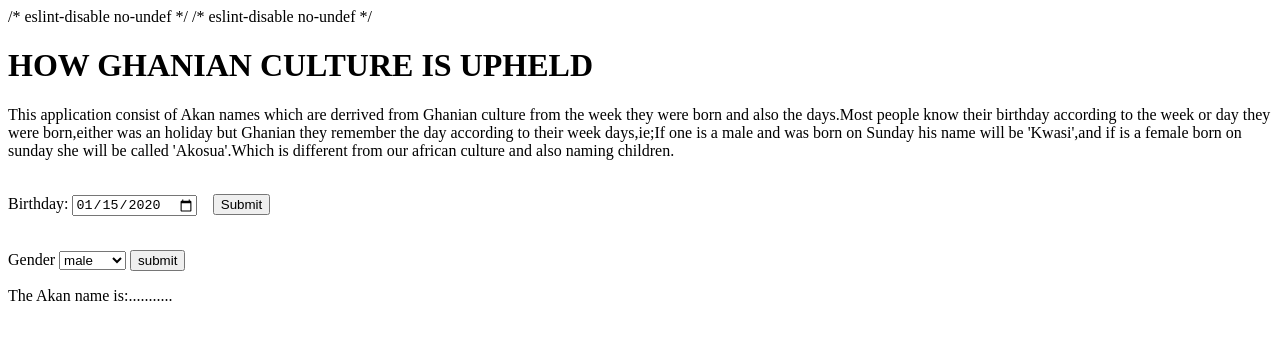
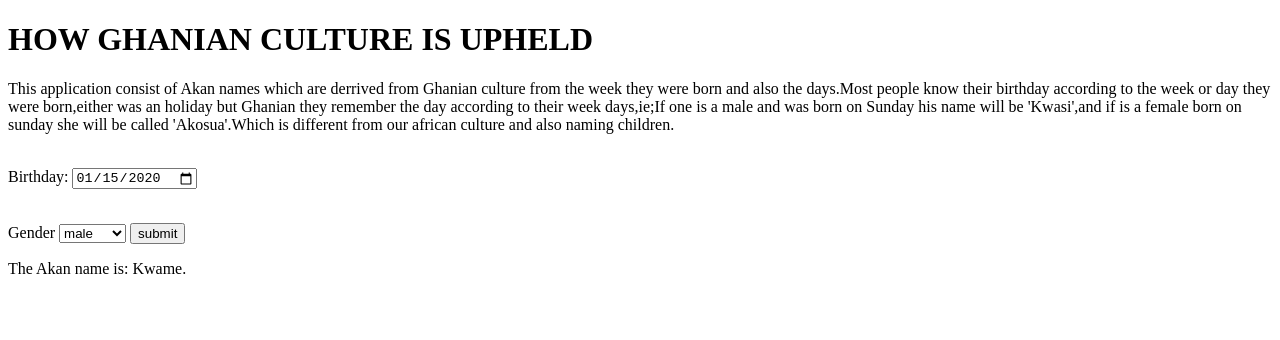
Before and after one commit to kennedy-ben/Week-two-project, a plain HTML site: page index.html in a window 1280 px wide. Both pictures are taken after typing "2020-01-15" into the empty fields and a click on the input "submit". Drawn offline with Linux system fonts and the light colour scheme.

Commit message:
AkanName added

```diff
--- a/index.html
+++ b/index.html
@@ -1,5 +1,3 @@
-/* eslint-disable no-undef */
-/* eslint-disable no-undef */
 <!DOCTYPE html>
 <html>
 
@@ -28,9 +26,8 @@
 
     <form action="/index.html">
         <lebel for="Birthday">Birthday:</lebel>
-        <input type="date" id="Bithday" name="Bithday" onkeyup="calculated_age()" />
+        <input type="date" id="birthday" name="Bithday" />
         &nbsp;&nbsp;
-        <input type="submit" />
     </form>
     <p id="calculated_age"></p>
 
@@ -38,18 +35,17 @@
 
     <br>
     <leble>Gender</leble>
-    <select name="Gender">
+    <select name="Gender" id="gender">
         <option value="male"> male</option>
         <option value="Female"> Female</option>
         <option value="Other">Other</option>
     </select>
 
-    <input type="submit" name="submit" Value="submit">
+    <input type="submit" name="submit" Value="submit" onclick="getAkanName()">
     </form>
     <br>
 
-    <p class="bottom ">The Akan name is:...........</p>
-
+    <p class="bottom ">The Akan name is: <span id="akanName">Akan Name</span>.</p>
     <script src="./js/controlflow.js"></script>
 
 </body>
--- /dev/null
+++ b/js/controlflow.js
@@ -0,0 +1,49 @@
+function getAkanName() {
+  const maleAkanNames = [
+    'Kwasi',
+    'Kwadwo',
+    'Kwabena',
+    'Kwaku',
+    'Yaw',
+    'Kofi',
+    'Kwame',
+  ];
+
+  const femaleAkanNames = [
+    'Akosua',
+    'Adwoa',
+    'Abenaa',
+    'Akua',
+    'Yaa',
+    'Afua',
+    'Ama',
+  ];
+
+  const gender = document.getElementById('gender').value;
+
+  let birthdayDate = document.getElementById('birthday').value;
+
+  birthdayDate = new Date(birthdayDate);
+
+  const dd = birthdayDate.getDate();
+  const mm = birthdayDate.getMonth();
+  const year = birthdayDate.getFullYear().toString();
+
+  const cc = year.slice(0, 2);
+  const yy = year.slice(2, 4);
+
+  let dayofTheWeek = (((cc / 4) - 2 * cc - 1) + ((5 * yy / 4)) + ((26 * (mm + 1) / 10)) + dd) % 7;
+  dayofTheWeek = parseInt(dayofTheWeek);
+
+  console.log(dayofTheWeek);
+
+  let akanName = '';
+
+  if (gender === 'male') {
+    akanName = maleAkanNames[dayofTheWeek]; // maleAkanName[0]
+  } else if (gender === 'Female') {
+    akanName = femaleAkanNames[dayofTheWeek];
+  }
+
+  document.getElementById('akanName').innerHTML = akanName;
+}
```
